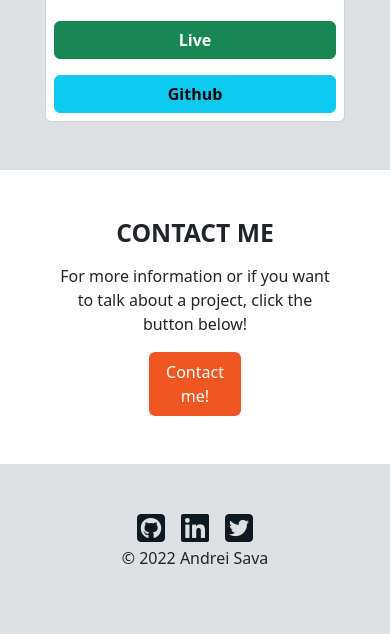
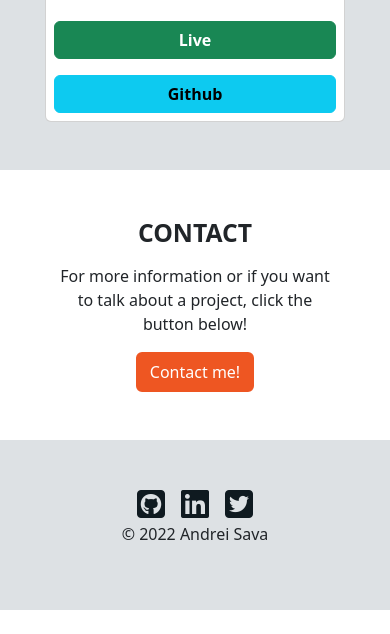
Before and after one commit to andreisava-webdev/portfolio, a plain HTML site: page index.html in a window 390 px wide. Shown: the part 2244-2878 px from the top of the page. After the commit the page ends 2854 px from the top, so only its background shows below. Drawn offline with nearby package versions, Linux system fonts and the light colour scheme.

Commit message:
Fixed contact btn responsiveness

```diff
--- a/index.html
+++ b/index.html
@@ -157,14 +157,14 @@
     <!-- CONTACT ME -->
     <div class="container-fluid py-5" id="contact">
       <div class="d-flex flex-column align-items-center">
-        <h2 class="fw-bold text-uppercase mb-3">Contact Me</h2>
+        <h2 class="fw-bold text-uppercase mb-3">Contact</h2>
         <p class="about-me w-75 text-center mb-auto">
           For more information or if you want to talk about a project, click the
           button below!
         </p>
         <a
           href="mailto:andreisava.webdev@gmail.com"
-          class="btn btn-block btn-hero w-25 mt-3"
+          class="btn btn-block btn-hero mt-3"
           >Contact me!</a
         >
       </div>
--- a/style.css
+++ b/style.css
@@ -107,3 +107,9 @@ body {
 .footer-socials a:hover {
   opacity: 0.75;
 }
+
+@media screen and (min-width: 576px) {
+  #contact .btn-hero {
+    width: 25%;
+  }
+}
```
